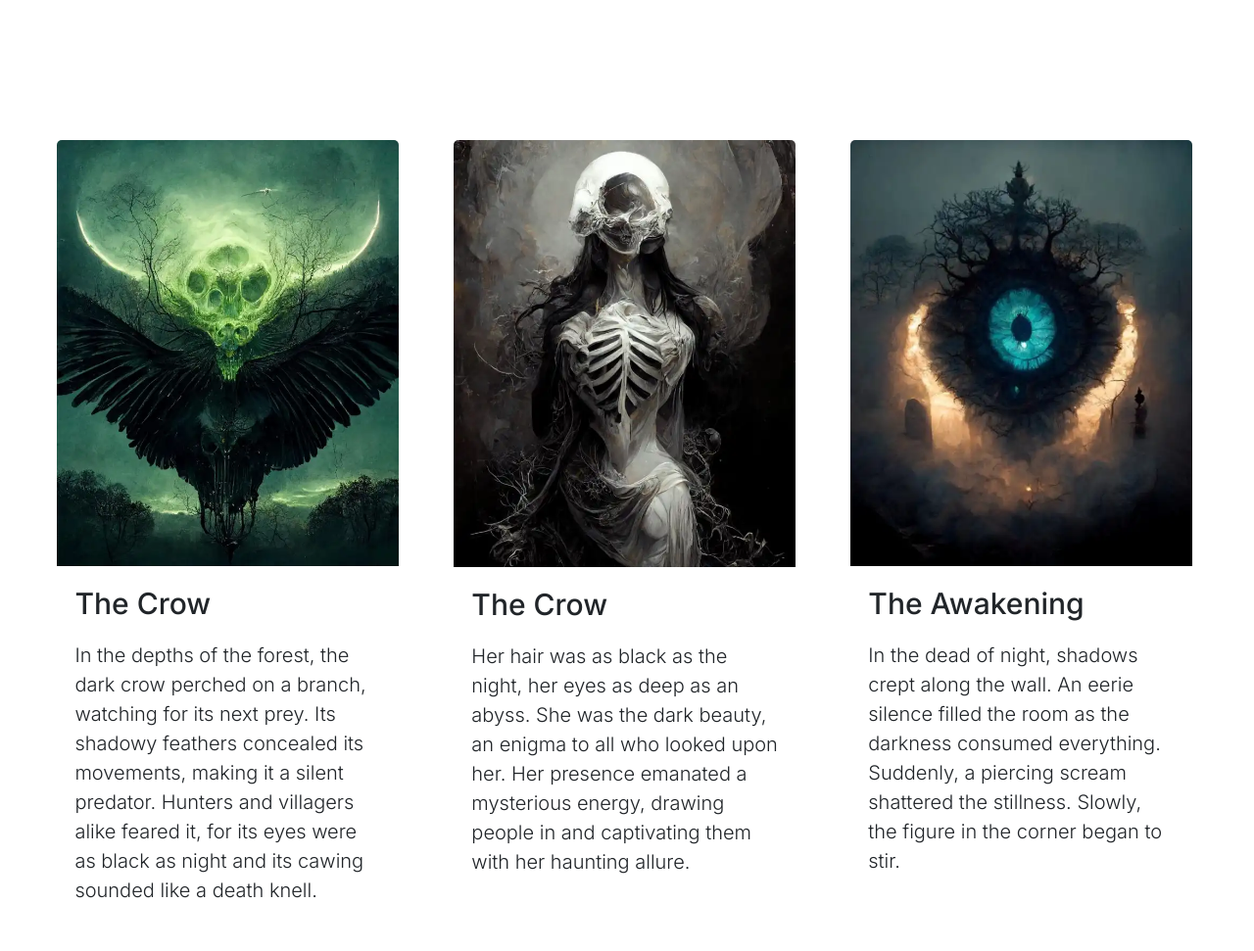
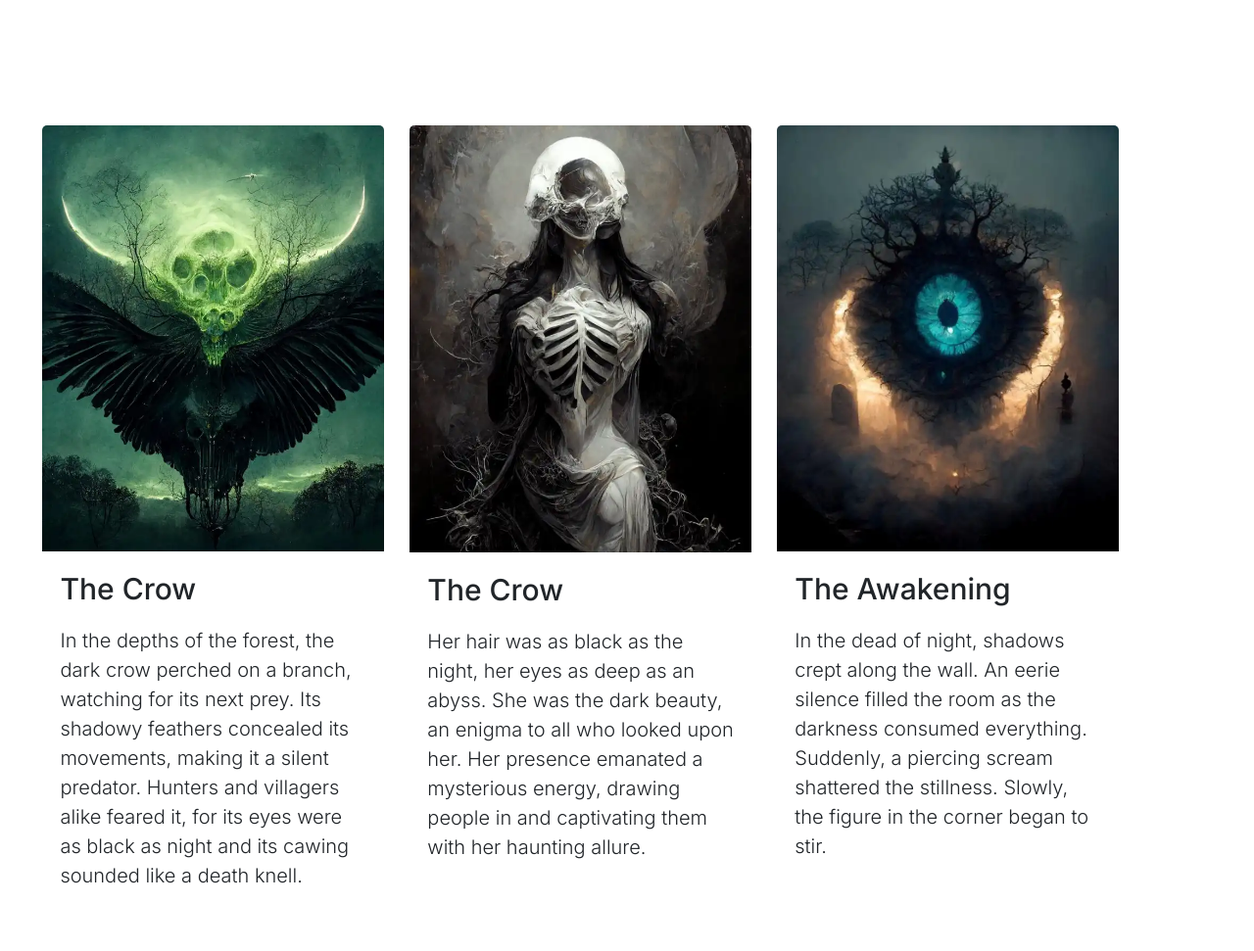
Before and after one commit to SAITAM7993/PFSanguinet, a plain HTML site: page index.html in a window 1280 px wide. Shown: the part 1208-2179 px from the top of the page at 98% size. Drawn offline with nearby package versions, Linux system fonts and the light colour scheme.

Commit message:
no recuerdo

```diff
--- a/scss/components/_cards.scss
+++ b/scss/components/_cards.scss
@@ -24,7 +24,7 @@
     box-shadow: none;
     border-radius: 5px ;
     background-color: white;
-    margin: 20px;
+    margin: 5px;
 
 
 
```
Also changed, not shown: css/styles.css.
